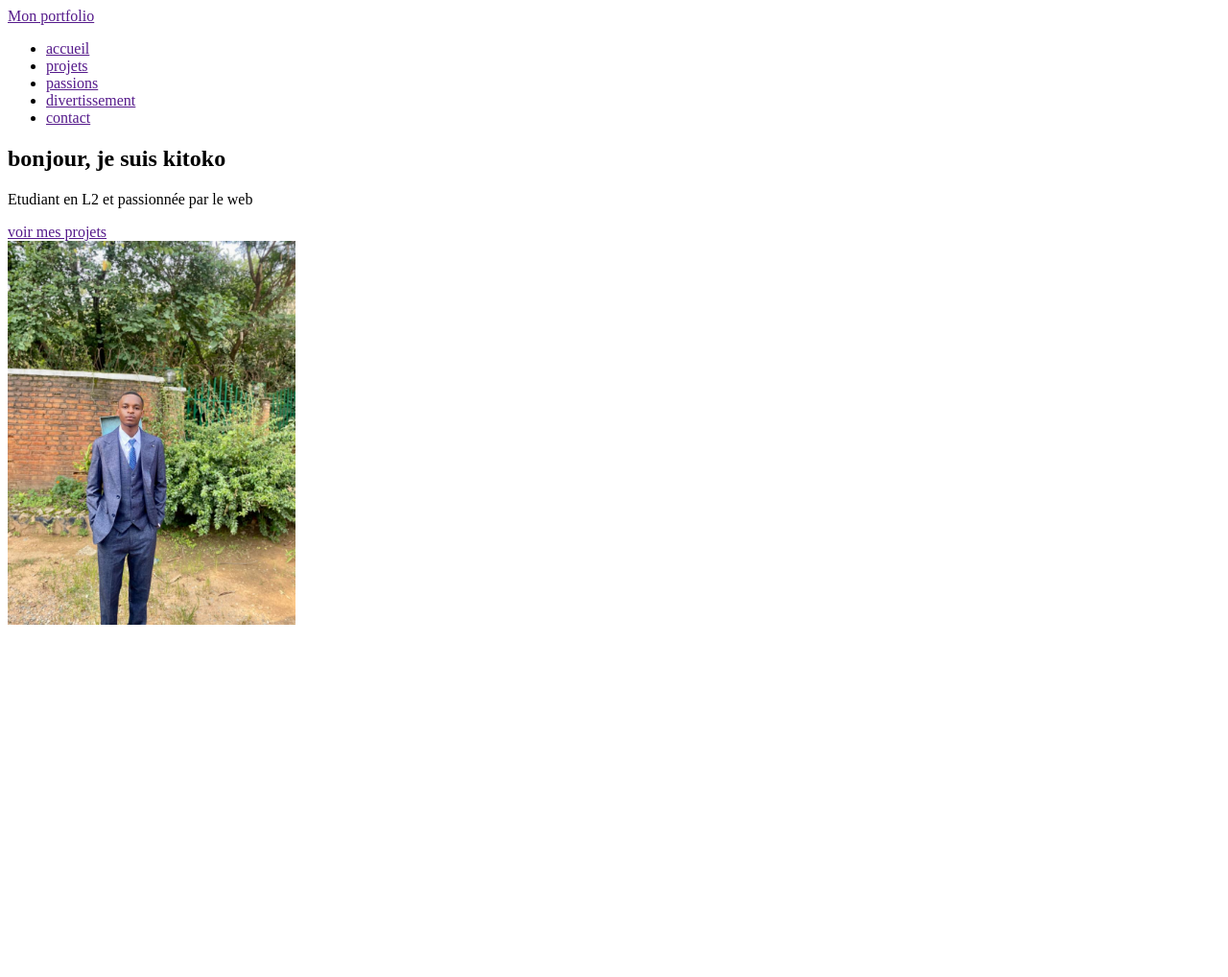
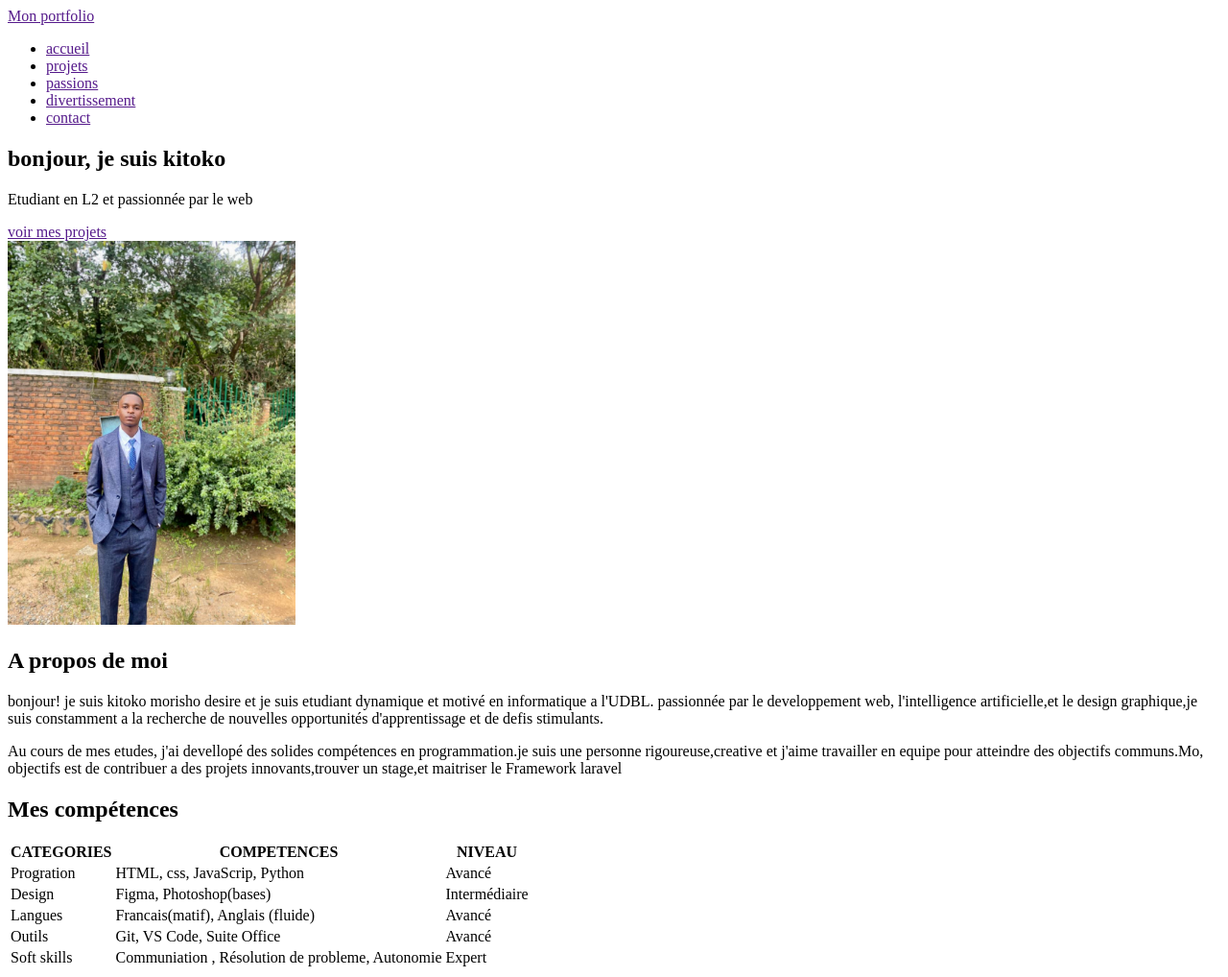
Before and after one commit to kitoko-morisho-desire/monportfolio-2026, a plain HTML site: page index.html in a window 1280 px wide. Shown: the whole page at 96% size. Before the commit the page ends 800 px from the top, so only its background shows below. Drawn offline with Linux system fonts and the light colour scheme.

Commit message:
programmation du projet

```diff
--- a/index.html
+++ b/index.html
@@ -31,8 +31,57 @@
                 <img src="image/kitoko.jpg" alt="kitoko dkm"width="300">
             </div>
         </section>
-        <section></section>
-        <section></section>
+        <section>
+            <div>
+                <h1>A propos de moi</h1>
+            <p>
+                bonjour! je suis kitoko morisho desire et je suis etudiant dynamique et motivé en informatique a l'UDBL. passionnée par le developpement web, l'intelligence artificielle,et le design graphique,je suis constamment a la recherche de nouvelles opportunités d'apprentissage et de defis stimulants.
+           </p>
+            <p>
+                Au cours de mes etudes, j'ai devellopé des solides compétences en programmation.je suis une personne rigoureuse,creative et j'aime travailler en equipe pour atteindre des objectifs communs.Mo, objectifs est de contribuer a des projets innovants,trouver un stage,et maitriser le Framework laravel
+           </p>
+           <div>
+        </section>
+        <section>
+            <div><h1>Mes compétences</h1></div>
+            <table>
+              <thead>
+<tr>
+<th>CATEGORIES</th>
+<th>COMPETENCES</th>
+<th>NIVEAU</th>
+</tr>
+</thead>
+<tbody>
+<tr>
+<td>Progration</td>
+<td>HTML, css, JavaScrip, Python</td>
+<td>Avancé</td>
+</tr>
+<tr>
+    <td>Design</td>
+<td>Figma, Photoshop(bases)</td>
+<td>Intermédiaire</td>
+</tr>
+<tr>
+<td>Langues</td>
+<td>Francais(matif), Anglais (fluide)</td>
+<td>Avancé</td>
+</tr>
+<tr>
+<td>Outils</td>
+<td>Git, VS Code, Suite Office</td>
+<td>Avancé</td>
+</tr>
+<tr>
+<td>Soft skills</td>
+<td>Communiation , Résolution de probleme, Autonomie</td>
+<td>Expert</td>
+</tr>
+</tbody>
+
+            </table>
+        </section>
     </main>
     <footer></footer>
 </body>
```
Also changed, not shown: stylle.css (added).
